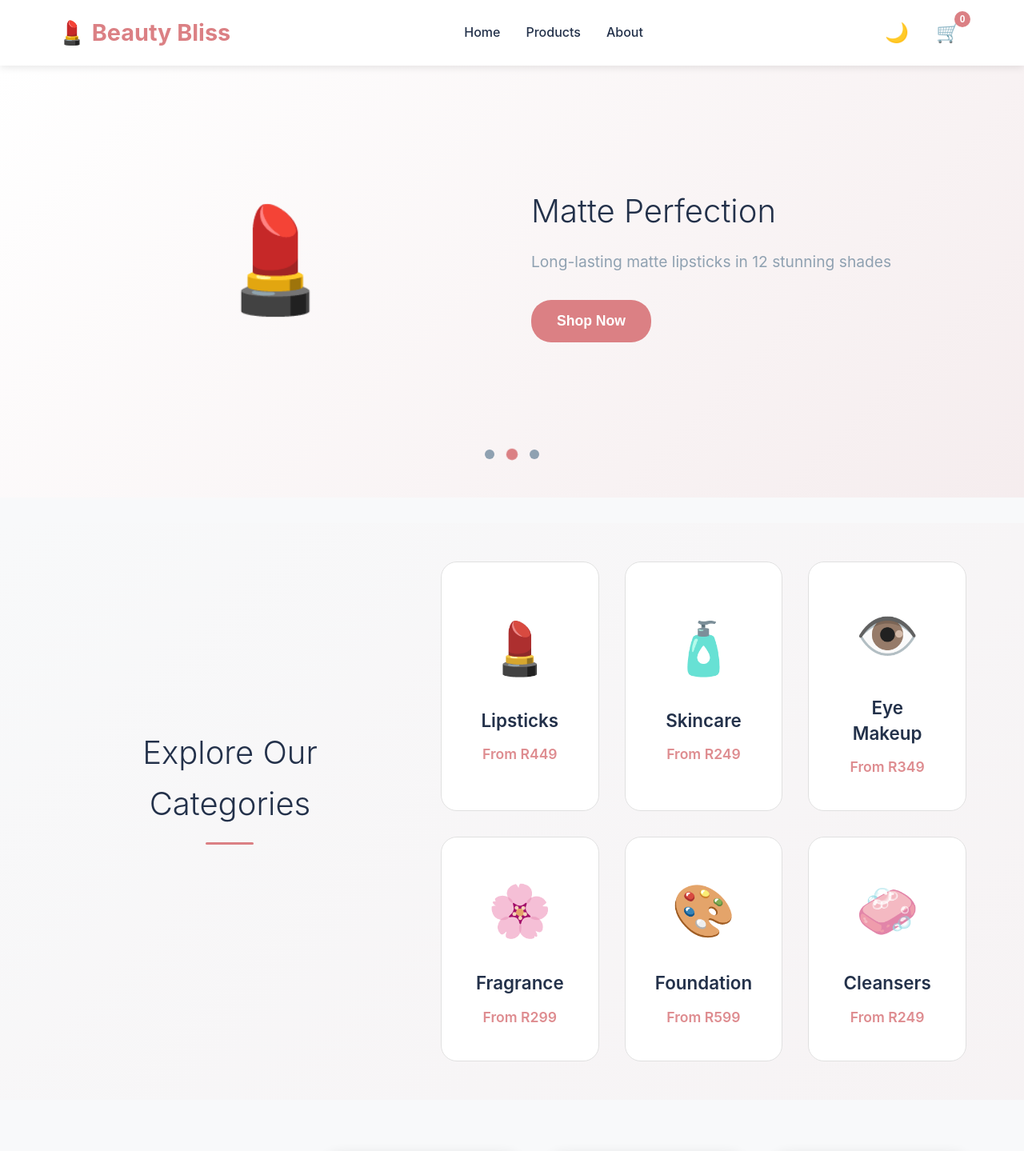
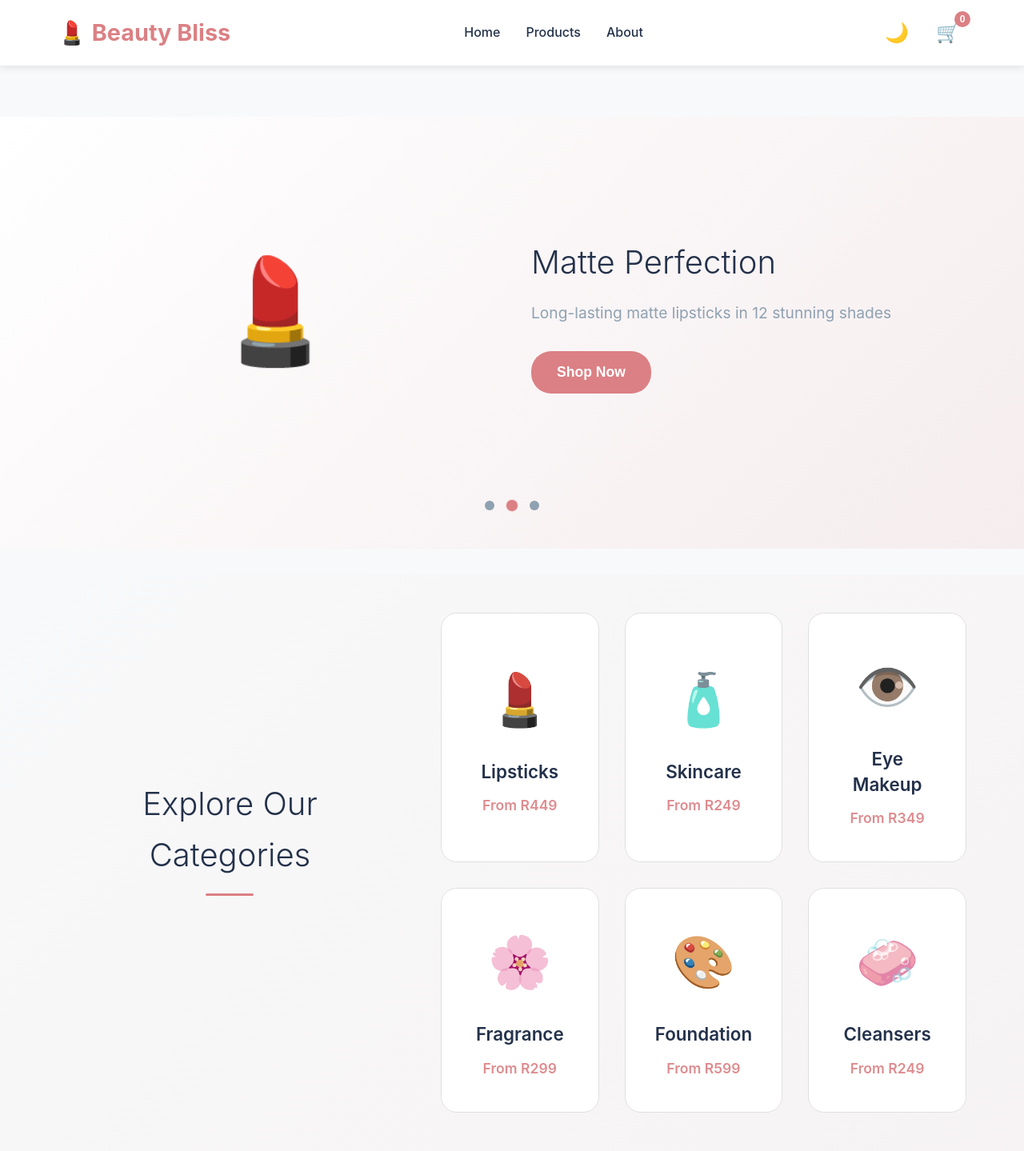
Before and after one commit to refiilwemotaung-cpu/beauty-bliss-shop, a React (Create React App) app: page / in a window 1280 px wide. Shown: the top 1439 px of the page at 80% size. Built offline with nearby package versions, Linux system fonts and the light colour scheme.

Commit message:
Enhance global section spacing and focus styles

```diff
--- a/src/App.css
+++ b/src/App.css
@@ -60,3 +60,20 @@ html {
 ::-webkit-scrollbar-thumb:hover {
   background: #d86c70;
 }
+
+section {
+  padding: 4rem 0;
+}
+
+/* Ensure smooth transitions between sections */
+.product-gallery,
+.product-list,
+.about {
+  transition: all 0.3s ease;
+}
+
+/* Enhanced focus styles for better accessibility */
+.about-card:focus-within {
+  outline: 2px solid #db8084;
+  outline-offset: 2px;
+}
```
